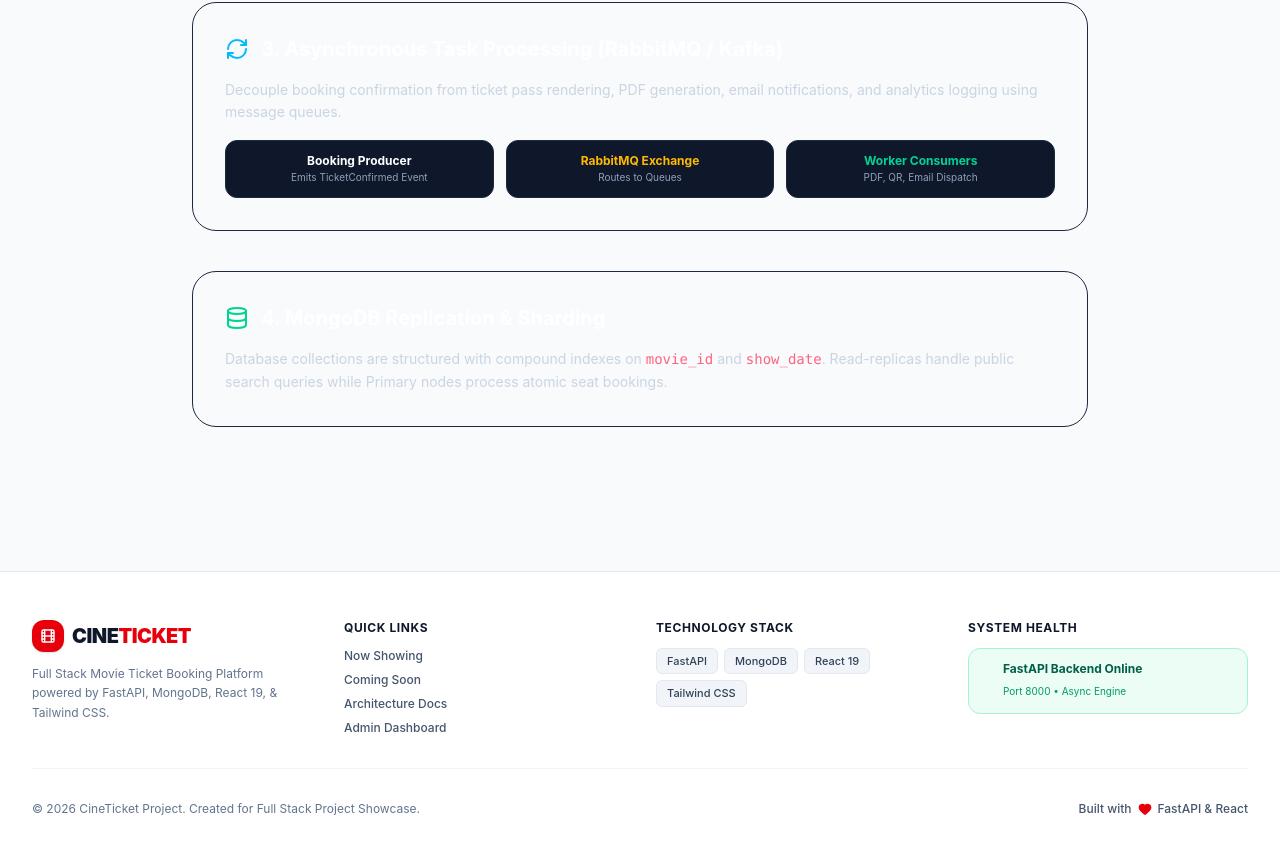
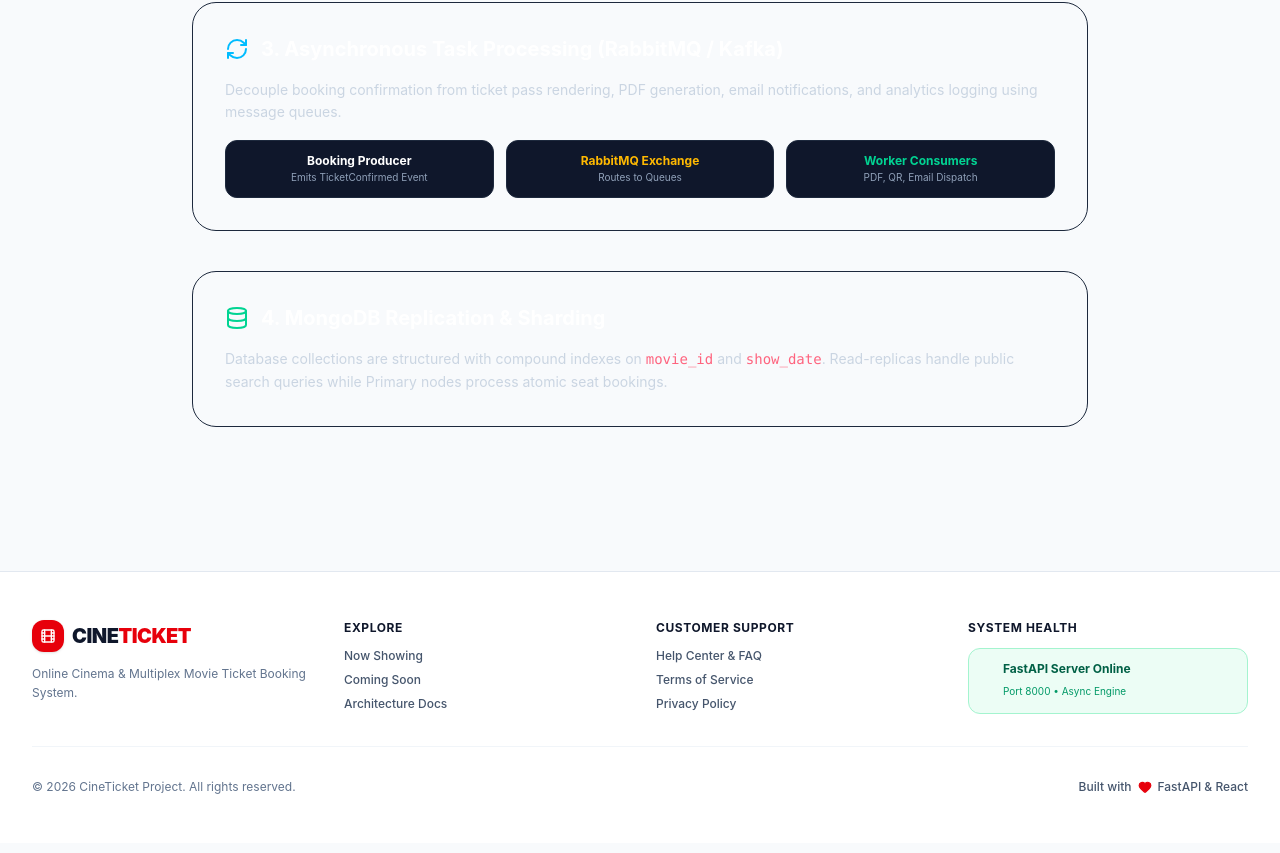
Before and after one commit to Sumit12312299/movie-ticket-booking-, a React app in the folder frontend/: page /system-design in a window 1280 px wide. Shown: the part 855-1708 px from the top of the page. Built offline with nearby package versions, Linux system fonts and the light colour scheme; the HTML template or start-up script is replaced by a standard one.

Commit message:
style: replace technology stack tags in Footer with customer support links

```diff
--- a/frontend/src/components/Footer.jsx
+++ b/frontend/src/components/Footer.jsx
@@ -1,11 +1,12 @@
 import React from 'react';
-import { Film, ShieldCheck, Heart } from 'lucide-react';
+import { Film, Heart } from 'lucide-react';
 
 export default function Footer() {
   return (
     <footer className="mt-20 border-t border-slate-200 bg-white text-slate-600">
       <div className="max-w-7xl mx-auto px-4 sm:px-6 lg:px-8 py-12">
         <div className="grid grid-cols-1 md:grid-cols-4 gap-8 mb-8">
+          {/* Brand Info */}
           <div className="space-y-3 md:col-span-1">
             <div className="flex items-center gap-2">
               <div className="w-8 h-8 rounded-xl bg-red-600 flex items-center justify-center shadow-sm">
@@ -16,36 +17,37 @@ export default function Footer() {
               </span>
             </div>
             <p className="text-xs text-slate-500 leading-relaxed">
-              Full Stack Movie Ticket Booking Platform powered by FastAPI, MongoDB, React 19, & Tailwind CSS.
+              Online Cinema & Multiplex Movie Ticket Booking System.
             </p>
           </div>
 
+          {/* Quick Links */}
           <div>
-            <h4 className="text-xs font-bold text-slate-900 uppercase tracking-wider mb-3">Quick Links</h4>
+            <h4 className="text-xs font-bold text-slate-900 uppercase tracking-wider mb-3">Explore</h4>
             <ul className="space-y-2 text-xs font-medium text-slate-600">
               <li><a href="/" className="hover:text-red-600 transition-colors">Now Showing</a></li>
               <li><a href="/" className="hover:text-red-600 transition-colors">Coming Soon</a></li>
               <li><a href="/system-design" className="hover:text-red-600 transition-colors">Architecture Docs</a></li>
-              <li><a href="/admin" className="hover:text-red-600 transition-colors">Admin Dashboard</a></li>
             </ul>
           </div>
 
+          {/* Customer Support & Legal */}
           <div>
-            <h4 className="text-xs font-bold text-slate-900 uppercase tracking-wider mb-3">Technology Stack</h4>
-            <div className="flex flex-wrap gap-1.5 text-[11px]">
-              <span className="px-2.5 py-1 rounded-md bg-slate-100 border border-slate-200 text-slate-700 font-medium">FastAPI</span>
-              <span className="px-2.5 py-1 rounded-md bg-slate-100 border border-slate-200 text-slate-700 font-medium">MongoDB</span>
-              <span className="px-2.5 py-1 rounded-md bg-slate-100 border border-slate-200 text-slate-700 font-medium">React 19</span>
-              <span className="px-2.5 py-1 rounded-md bg-slate-100 border border-slate-200 text-slate-700 font-medium">Tailwind CSS</span>
-            </div>
+            <h4 className="text-xs font-bold text-slate-900 uppercase tracking-wider mb-3">Customer Support</h4>
+            <ul className="space-y-2 text-xs font-medium text-slate-600">
+              <li><a href="#" onClick={(e) => e.preventDefault()} className="hover:text-red-600 transition-colors">Help Center & FAQ</a></li>
+              <li><a href="#" onClick={(e) => e.preventDefault()} className="hover:text-red-600 transition-colors">Terms of Service</a></li>
+              <li><a href="#" onClick={(e) => e.preventDefault()} className="hover:text-red-600 transition-colors">Privacy Policy</a></li>
+            </ul>
           </div>
 
+          {/* System Health */}
           <div>
             <h4 className="text-xs font-bold text-slate-900 uppercase tracking-wider mb-3">System Health</h4>
             <div className="p-3 rounded-xl bg-emerald-50 border border-emerald-200 flex items-center gap-3">
               <div className="w-2.5 h-2.5 rounded-full bg-emerald-600 animate-ping"></div>
               <div>
-                <span className="text-xs font-bold text-emerald-800 block">FastAPI Backend Online</span>
+                <span className="text-xs font-bold text-emerald-800 block">FastAPI Server Online</span>
                 <span className="text-[10px] text-emerald-600">Port 8000 • Async Engine</span>
               </div>
             </div>
@@ -53,7 +55,7 @@ export default function Footer() {
         </div>
 
         <div className="pt-8 border-t border-slate-100 text-center text-xs text-slate-500 flex flex-col sm:flex-row items-center justify-between gap-4">
-          <p>© 2026 CineTicket Project. Created for Full Stack Project Showcase.</p>
+          <p>© 2026 CineTicket Project. All rights reserved.</p>
           <div className="flex items-center gap-1.5 text-slate-600 font-medium">
             <span>Built with</span>
             <Heart className="w-3.5 h-3.5 text-red-600 fill-red-600" />
```
